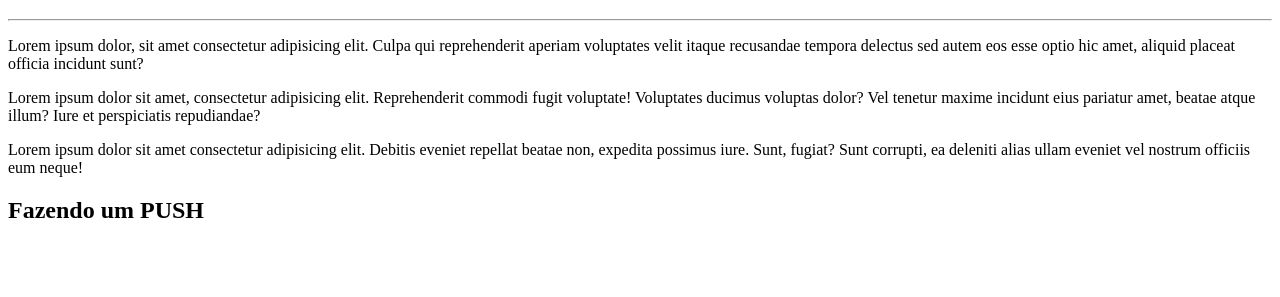
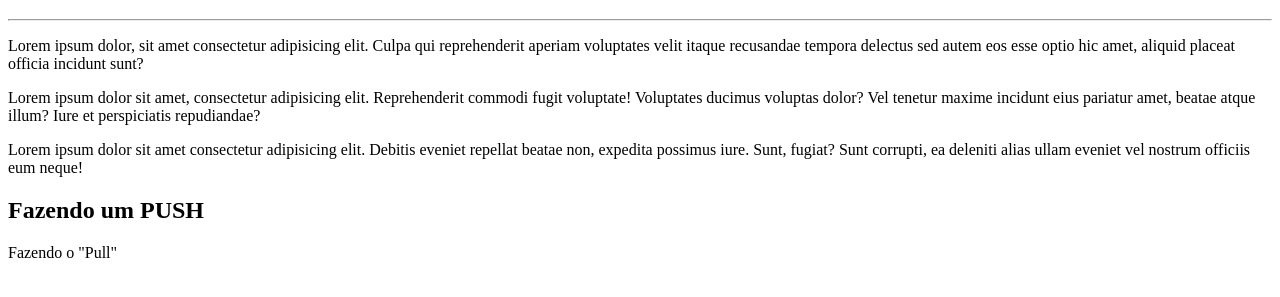
Before and after one commit to Felipe20Salles/Ola-Mundo, a plain HTML site: page site-exemplo/index.html in a window 1280 px wide. Shown: the part 61-358 px from the top of the page. Drawn offline with Linux system fonts and the light colour scheme.

Commit message:
Inclusão de um parágrafo após o h2.

```diff
--- a/site-exemplo/index.html
+++ b/site-exemplo/index.html
@@ -15,5 +15,8 @@
     <p>Lorem ipsum dolor sit amet consectetur adipisicing elit. Debitis eveniet repellat beatae non, expedita possimus iure. Sunt, fugiat? Sunt corrupti, ea deleniti alias ullam eveniet vel nostrum officiis eum neque!</p>
 
     <h2>Fazendo um PUSH</h2>
+
+    <p> Fazendo o "Pull" </p>
+
 </body>
 </html>
```
